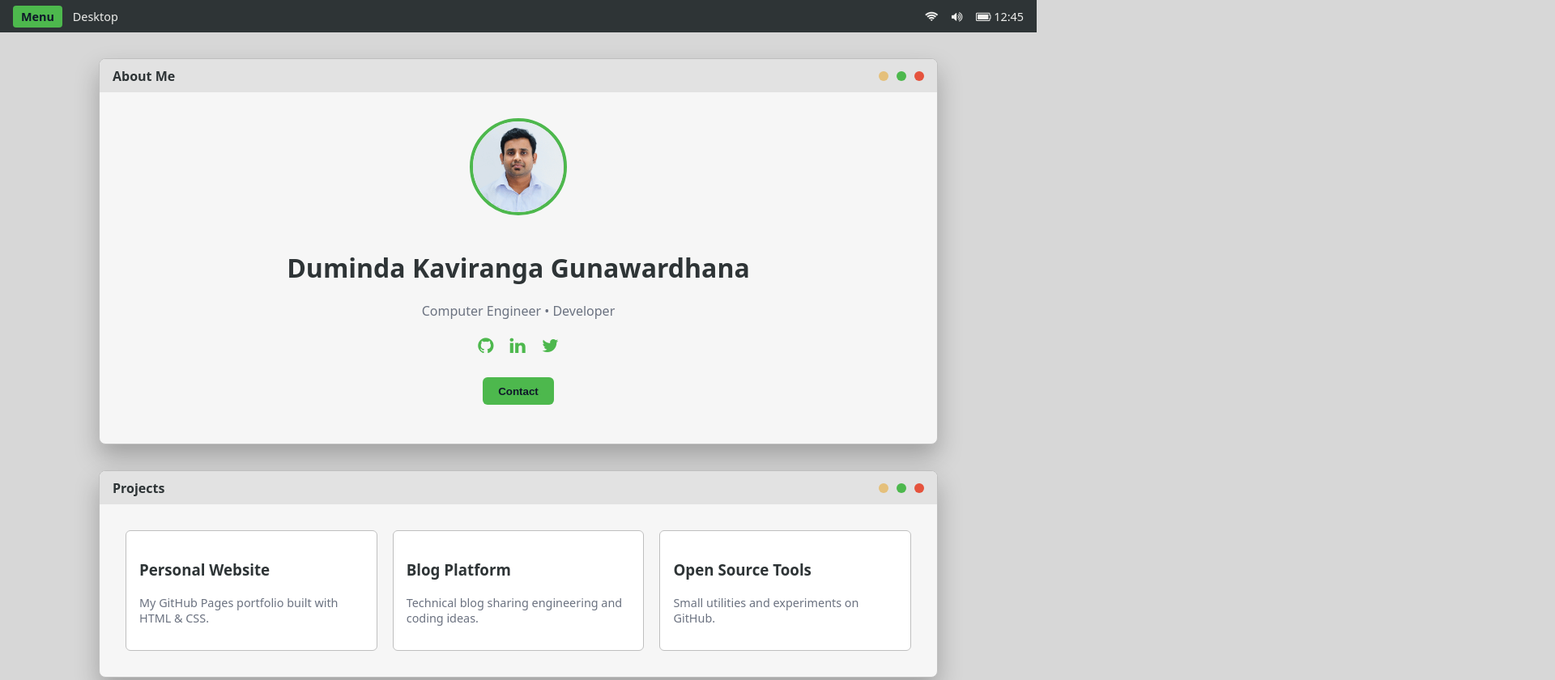
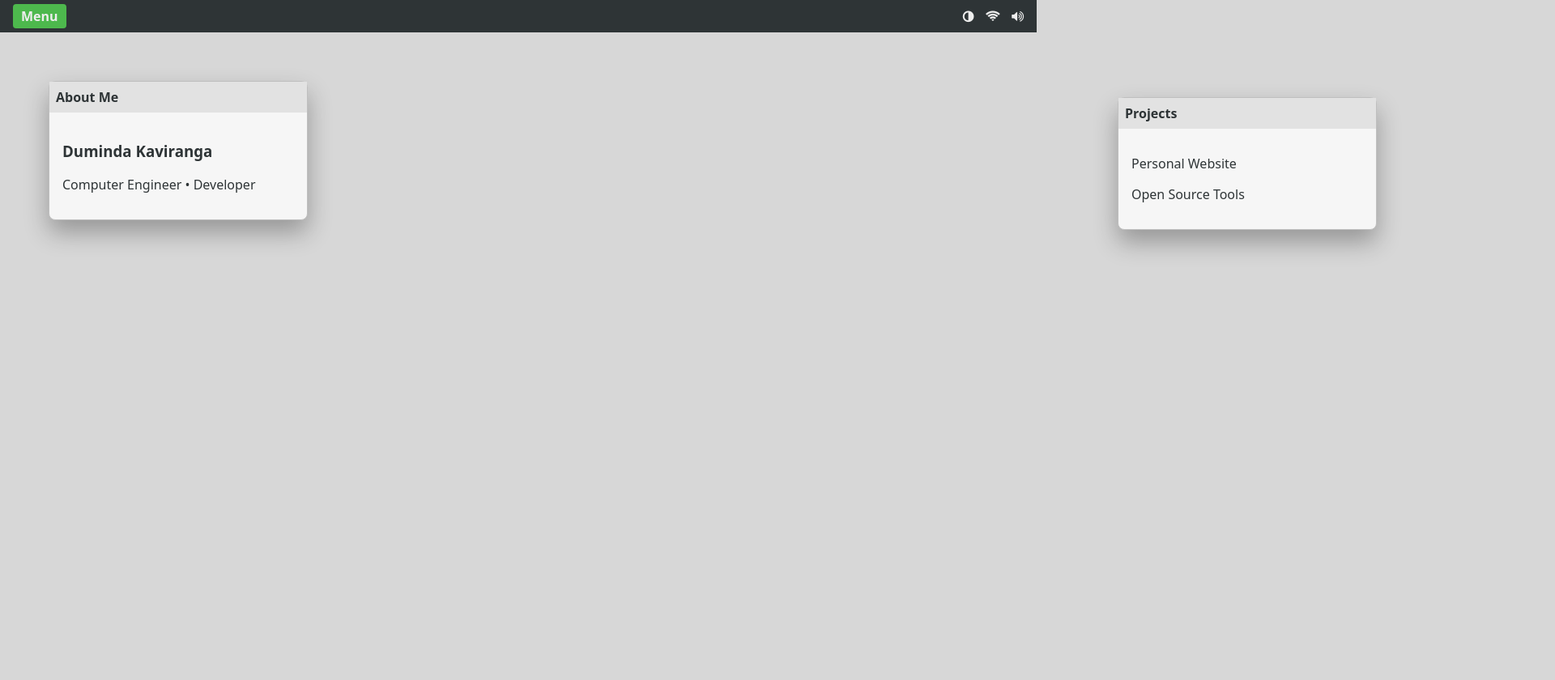
Before and after one commit to kaviranga/kaviranga.github.io, a website: page index.html in a window 1280 px wide. Shown: the top 840 px of the page at 81% size, 1920 px wide, since content can reach past the window. After the commit the page ends 800 px from the top, so only its background shows below. Drawn offline with Linux system fonts and the light colour scheme.

Commit message:
Refactor index.html for Cinnamon Web Desktop
Updated HTML structure and styles for Cinnamon Web Desktop.

```diff
--- a/index.html
+++ b/index.html
@@ -1,257 +1,239 @@
 <!DOCTYPE html>
 <html lang="en">
 <head>
-<meta charset="UTF-8" />
-<meta name="viewport" content="width=device-width, initial-scale=1.0"/>
-<title>Hi! It’s me, Kaviranga.</title>
+<meta charset="UTF-8">
+<title>Cinnamon Web Desktop</title>
+<meta name="viewport" content="width=device-width, initial-scale=1.0">
 
 <link rel="stylesheet"
-      href="https://cdnjs.cloudflare.com/ajax/libs/font-awesome/4.7.0/css/font-awesome.min.css">
+href="https://cdnjs.cloudflare.com/ajax/libs/font-awesome/4.7.0/css/font-awesome.min.css">
 
 <style>
-/* ================= CINNAMON THEME ================= */
+/* ================= THEME ================= */
 :root {
-  --desktop-bg: #d7d7d7;
-  --panel-bg: #2e3436;
-  --panel-text: #eeeeec;
-
-  --window-bg: #f6f6f6;
-  --window-border: #bfbfbf;
-  --window-title-bg: #e2e2e2;
-  --window-title-text: #2e3436;
-
+  --bg: #d7d7d7;
+  --panel: #2e3436;
+  --panel-text: #eee;
+  --window: #f6f6f6;
+  --border: #bfbfbf;
+  --title: #e2e2e2;
   --text: #2e3436;
-  --muted: #6b7280;
-  --accent: #4db84d; /* Cinnamon / Mint green */
+  --accent: #4db84d;
 }
 
-/* ================= GLOBAL ================= */
-* {
-  box-sizing: border-box;
+body.dark {
+  --bg: #2b2b2b;
+  --panel: #1f1f1f;
+  --panel-text: #f0f0f0;
+  --window: #3a3a3a;
+  --border: #555;
+  --title: #444;
+  --text: #eee;
 }
+
+/* ================= BASE ================= */
+* { box-sizing: border-box; }
 
 body {
   margin: 0;
-  font-family: "Ubuntu", system-ui, sans-serif;
-  background: var(--desktop-bg);
+  font-family: Ubuntu, system-ui, sans-serif;
+  background: var(--bg);
   color: var(--text);
+  overflow: hidden;
 }
 
-/* ================= TOP PANEL ================= */
+/* ================= PANEL ================= */
 .panel {
   height: 40px;
-  background: var(--panel-bg);
+  background: var(--panel);
   color: var(--panel-text);
   display: flex;
+  justify-content: space-between;
   align-items: center;
-  justify-content: space-between;
   padding: 0 1rem;
-  font-size: 0.9rem;
 }
 
-.panel .left {
-  display: flex;
-  align-items: center;
-  gap: 0.8rem;
-}
-
-.panel .menu {
+.menu-btn {
   background: var(--accent);
-  color: #0f172a;
   padding: 4px 10px;
   border-radius: 4px;
+  cursor: pointer;
   font-weight: 600;
 }
 
-.panel .right i {
-  margin-left: 0.8rem;
+.panel-right i {
+  margin-left: 10px;
+  cursor: pointer;
 }
 
-/* ================= DESKTOP ================= */
-.desktop {
+/* ================= START MENU ================= */
+.start-menu {
+  position: absolute;
+  bottom: 40px;
+  left: 10px;
+  width: 220px;
+  background: var(--window);
+  border: 1px solid var(--border);
+  border-radius: 6px;
+  display: none;
+  box-shadow: 0 15px 30px rgba(0,0,0,.3);
+}
+
+.start-menu ul {
+  list-style: none;
+  margin: 0;
+  padding: 0;
+}
+
+.start-menu li {
+  padding: 10px;
+  border-bottom: 1px solid var(--border);
+  cursor: pointer;
+}
+
+.start-menu li:hover {
+  background: var(--accent);
+  color: #000;
+}
+
+/* ================= WORKSPACES ================= */
+.workspaces {
+  display: flex;
+  width: 200%;
+  height: calc(100vh - 40px);
+  transition: transform .5s ease;
+}
+
+.workspace {
+  width: 50%;
   padding: 2rem;
-  max-width: 1100px;
-  margin: auto;
+  position: relative;
 }
 
 /* ================= WINDOW ================= */
 .window {
-  background: var(--window-bg);
-  border: 1px solid var(--window-border);
+  position: absolute;
+  width: 320px;
+  background: var(--window);
+  border: 1px solid var(--border);
   border-radius: 8px;
-  box-shadow: 0 15px 30px rgba(0,0,0,.25);
-  margin-bottom: 2rem;
-  overflow: hidden;
+  box-shadow: 0 15px 30px rgba(0,0,0,.3);
 }
 
-/* Title bar */
-.window-title {
-  background: var(--window-title-bg);
-  padding: 0.6rem 1rem;
-  display: flex;
-  align-items: center;
-  justify-content: space-between;
+.titlebar {
+  background: var(--title);
+  padding: 8px;
+  cursor: move;
   font-weight: 600;
-  color: var(--window-title-text);
 }
 
-.window-controls span {
-  display: inline-block;
-  width: 12px;
-  height: 12px;
-  border-radius: 50%;
-  margin-left: 6px;
+.content {
+  padding: 1rem;
 }
 
-.window-controls .close { background: #e5533d; }
-.window-controls .min { background: #e5c07b; }
-.window-controls .max { background: #4db84d; }
-
-/* Window content */
-.window-content {
-  padding: 2rem;
-}
-
-/* ================= PROFILE ================= */
-.profile {
-  text-align: center;
-}
-
-.profile img {
-  width: 120px;
-  height: 120px;
-  border-radius: 50%;
-  border: 4px solid var(--accent);
-  object-fit: cover;
-  margin-bottom: 1rem;
-}
-
-.profile .title {
-  color: var(--muted);
-  margin-bottom: 1rem;
-}
-
-.social a {
-  color: var(--accent);
-  font-size: 1.4rem;
-  margin: 0 0.5rem;
-}
-
-/* ================= BUTTON ================= */
-button {
-  background: var(--accent);
-  border: none;
-  padding: 0.6rem 1.2rem;
-  border-radius: 6px;
-  cursor: pointer;
-  font-weight: 600;
-  color: #0f172a;
-}
-
-button:hover {
-  filter: brightness(0.95);
-}
-
-/* ================= PROJECTS ================= */
-.projects-grid {
-  display: grid;
-  grid-template-columns: repeat(auto-fit, minmax(220px, 1fr));
-  gap: 1.2rem;
-}
-
-.project {
-  border: 1px solid var(--window-border);
-  border-radius: 6px;
-  padding: 1rem;
-  background: #ffffff;
-}
-
-.project p {
-  font-size: 0.9rem;
-  color: var(--muted);
-}
+/* ================= ANIMATION ================= */
+.hidden { display: none; }
 </style>
 </head>
 
 <body>
 
-<!-- TOP PANEL -->
+<!-- PANEL -->
 <div class="panel">
-  <div class="left">
-    <div class="menu">Menu</div>
-    <span>Desktop</span>
-  </div>
-  <div class="right">
+  <div class="menu-btn" onclick="toggleMenu()">Menu</div>
+  <div class="panel-right">
+    <i class="fa fa-adjust" onclick="toggleTheme()"></i>
     <i class="fa fa-wifi"></i>
     <i class="fa fa-volume-up"></i>
-    <i class="fa fa-battery-full"></i>
-    <span>12:45</span>
   </div>
 </div>
 
-<!-- DESKTOP AREA -->
-<div class="desktop">
+<!-- START MENU -->
+<div class="start-menu" id="menu">
+  <ul>
+    <li onclick="alert('About clicked')">About</li>
+    <li onclick="alert('Projects clicked')">Projects</li>
+    <li onclick="toggleTheme()">Toggle Theme</li>
+    <li onclick="alert('Logout')">Logout</li>
+  </ul>
+</div>
 
-  <!-- PROFILE WINDOW -->
-  <div class="window">
-    <div class="window-title">
-      <span>About Me</span>
-      <div class="window-controls">
-        <span class="min"></span>
-        <span class="max"></span>
-        <span class="close"></span>
+<!-- WORKSPACES -->
+<div class="workspaces" id="workspaces">
+
+  <!-- WORKSPACE 1 -->
+  <div class="workspace">
+    <div class="window" style="top:60px;left:60px;">
+      <div class="titlebar">About Me</div>
+      <div class="content">
+        <h3>Duminda Kaviranga</h3>
+        <p>Computer Engineer • Developer</p>
       </div>
-    </div>
-    <div class="window-content profile">
-      <img src="img/duminda_profile_pic.png" alt="Duminda">
-      <h1>Duminda Kaviranga Gunawardhana</h1>
-      <p class="title">Computer Engineer • Developer</p>
-
-      <div class="social">
-        <a href="https://github.com/kaviranga"><i class="fa fa-github"></i></a>
-        <a href="https://www.linkedin.com/in/kaviranga/"><i class="fa fa-linkedin"></i></a>
-        <a href="https://twitter.com/kaviranga"><i class="fa fa-twitter"></i></a>
-      </div>
-
-      <p style="margin-top:1.5rem">
-        <button onclick="location.href='mailto:your@email.com'">Contact</button>
-      </p>
     </div>
   </div>
 
-  <!-- PROJECTS WINDOW -->
-  <div class="window">
-    <div class="window-title">
-      <span>Projects</span>
-      <div class="window-controls">
-        <span class="min"></span>
-        <span class="max"></span>
-        <span class="close"></span>
-      </div>
-    </div>
-    <div class="window-content">
-      <div class="projects-grid">
-
-        <div class="project">
-          <h3>Personal Website</h3>
-          <p>My GitHub Pages portfolio built with HTML & CSS.</p>
-        </div>
-
-        <div class="project">
-          <h3>Blog Platform</h3>
-          <p>Technical blog sharing engineering and coding ideas.</p>
-        </div>
-
-        <div class="project">
-          <h3>Open Source Tools</h3>
-          <p>Small utilities and experiments on GitHub.</p>
-        </div>
-
+  <!-- WORKSPACE 2 -->
+  <div class="workspace">
+    <div class="window" style="top:80px;left:100px;">
+      <div class="titlebar">Projects</div>
+      <div class="content">
+        <p>Personal Website</p>
+        <p>Open Source Tools</p>
       </div>
     </div>
   </div>
 
 </div>
 
+<script>
+/* ================= THEME ================= */
+function toggleTheme() {
+  document.body.classList.toggle("dark");
+}
+
+/* ================= MENU ================= */
+function toggleMenu() {
+  const menu = document.getElementById("menu");
+  menu.style.display = menu.style.display === "block" ? "none" : "block";
+}
+
+/* ================= WORKSPACES ================= */
+let currentWS = 0;
+function switchWorkspace(i) {
+  currentWS = i;
+  document.getElementById("workspaces").style.transform =
+    `translateX(-${i * 50}%)`;
+}
+
+/* ================= DRAG WINDOWS ================= */
+document.querySelectorAll(".window").forEach(win => {
+  const bar = win.querySelector(".titlebar");
+  let x=0,y=0,dx=0,dy=0;
+
+  bar.onmousedown = e => {
+    dx = e.clientX;
+    dy = e.clientY;
+    document.onmousemove = ev => {
+      x = dx - ev.clientX;
+      y = dy - ev.clientY;
+      dx = ev.clientX;
+      dy = ev.clientY;
+      win.style.top = (win.offsetTop - y) + "px";
+      win.style.left = (win.offsetLeft - x) + "px";
+    };
+    document.onmouseup = () => document.onmousemove = null;
+  };
+});
+
+/* ================= SHORTCUTS ================= */
+document.addEventListener("keydown", e => {
+  if (e.altKey && e.key === "1") switchWorkspace(0);
+  if (e.altKey && e.key === "2") switchWorkspace(1);
+  if (e.altKey && e.key.toLowerCase() === "m") toggleMenu();
+  if (e.altKey && e.key.toLowerCase() === "d") toggleTheme();
+  if (e.key === "Escape") document.getElementById("menu").style.display="none";
+});
+</script>
+
 </body>
 </html>
```
